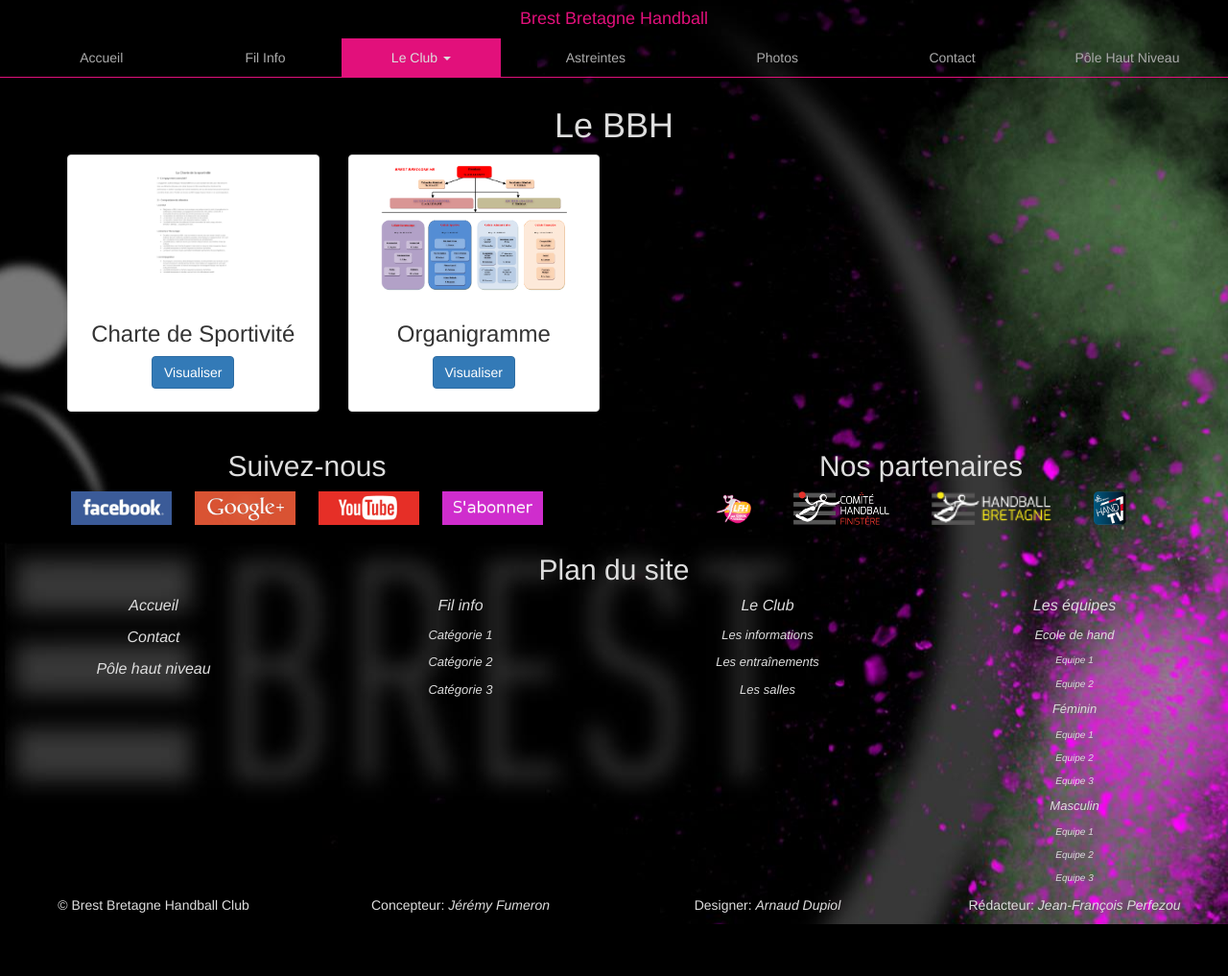
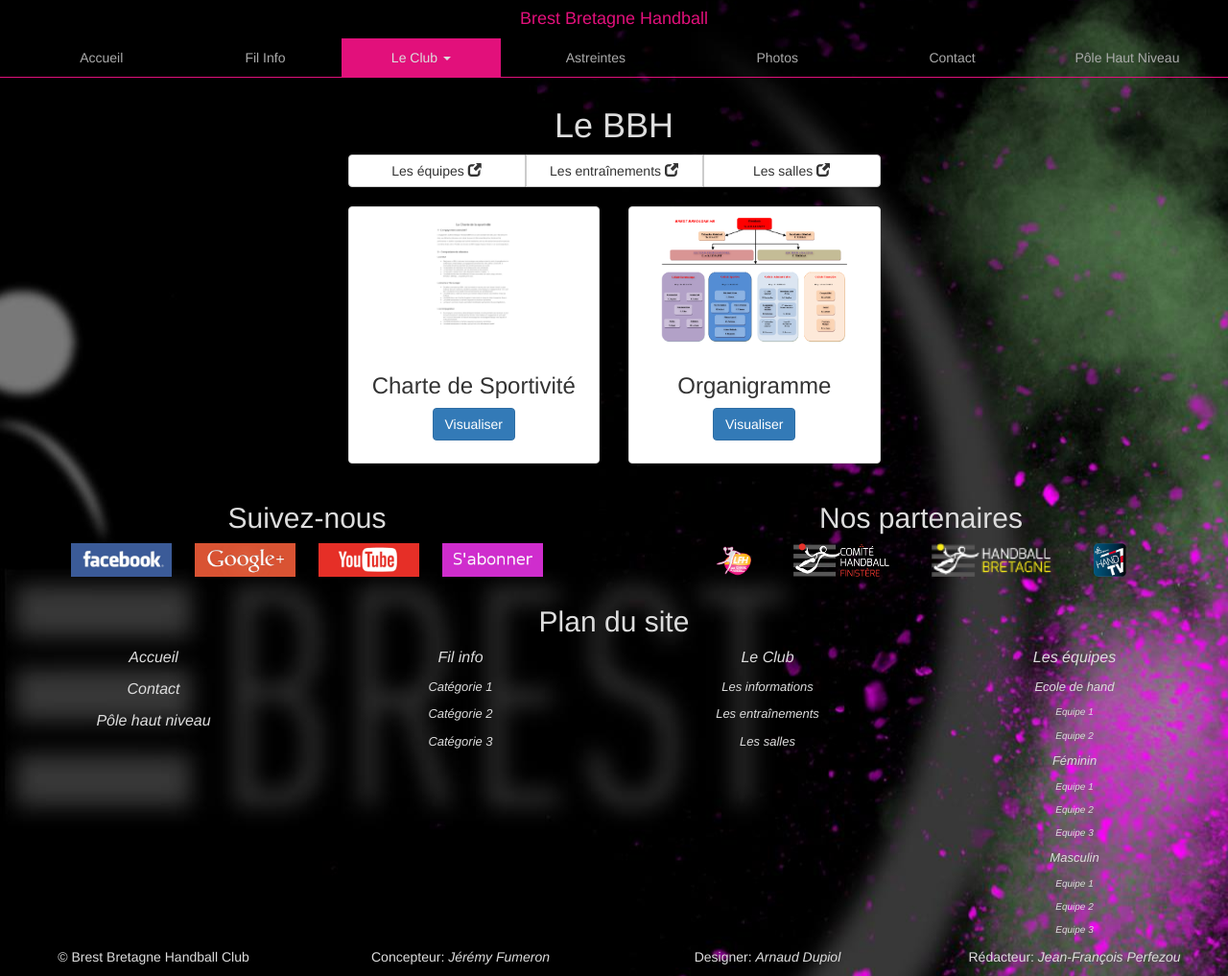
Before and after one commit to JFeremy/BBH_Website_2016_2017, a PHP site: page /index.php?page=club in a window 1280 px wide. Shown: the whole page at 96% size. Before the commit the page ends 963 px from the top, so only its background shows below. Run offline with PHP 8.4, Linux system fonts and the light colour scheme; some libraries are stand-ins or nearby versions.

Commit message:
Ajout de complément à la page du club, des entraînements

```diff
--- a/Site/assets/css/style.css
+++ b/Site/assets/css/style.css
@@ -18,6 +18,8 @@ nav.navbar.navbar-default.navbar-fixed-top
 nav.navbar.navbar-default.navbar-fixed-top ,
 .navbar-default .navbar-toggle
 { border-color: rgb(226, 16, 123) !important; }
+ul.dropdown-menu
+{ text-align: center;}
 /*####################################*/
 /*#              FOOTER              #*/
 /*####################################*/
@@ -60,6 +62,8 @@ span#contact
 { margin-left: 30px; }
 
 /*# # # # # ENTRAINEMENT # # # # #*/
+th a
+{ text-decoration: underline; }
 td,th {
     vertical-align: middle !important;
     text-align: center;
@@ -75,27 +79,30 @@ img.img-responsive
 /*####################################*/
 /*#              COLOR               #*/
 /*####################################*/
+.BBH_title,
+.BBH_title a,
+a.navbar-brand,
+a#subNavLink,
+.dropdown-menu.nav_link>li>a:hover
+{ color: rgb(226, 16, 123) !important; }
+
 footer,
 footer a,
-ul.nav.nav-justified li a:hover,
+ul.nav.nav-justified>li>a:hover,
 .nav.nav-justified>.active a,
-li.active a#subNavLink,
+li.active,
 a#subNavLink:hover,
-#titre_page,
-.dropdown-menu.nav_link>li>a
+#titre_page/*,
+.dropdown-menu.nav_link>li>a*/
 { color: #DDDDDD !important}
 
-.dropdown-menu>li>a
-{ color: #222222 !important; }
+.dropdown-menu>li>a,
+th a
+{ color: #333333 !important; }
 
 ul.nav.nav-justified>li>a
 { color: #AAAAAA !important; }
 
-.BBH_title,
-.BBH_title a,
-a.navbar-brand,
-a#subNavLink
-{ color: rgb(226, 16, 123) !important; }
 .BBH_title a:hover
 { color: #1aec29 !important; }
 
--- a/Site/club.php
+++ b/Site/club.php
@@ -1,21 +1,37 @@
 <!-- club_BEGIN -->
 <div class="row">
-  <div class="col-sm-4 col-md-3">
+  <!-- LES LIENS -->
+  <div class="col-md-offset-3 col-md-6">
+    <div class="btn-group btn-group-justified" role="group" aria-label="...">
+      <a href="index.php?page=equipes" type="button" class="btn btn-default">Les équipes
+        <span class="glyphicon glyphicon-new-window" aria-hidden="true"></span></a>
+      <a href="index.php?page=entrainements" type="button" class="btn btn-default">Les entraînements
+        <span class="glyphicon glyphicon-new-window" aria-hidden="true"></span></a>
+      <a href="index.php?page=salles" type="button" class="btn btn-default">Les salles
+        <span class="glyphicon glyphicon-new-window" aria-hidden="true"></span></a>
+    </div>
+  </div>
+</div>
+<br>
+<div class="row">
+  <!-- CHARTE DE SPORTIVITE -->
+  <div class="col-sm-offset-2 col-md-offset-3 col-sm-4 col-md-3">
     <div class="thumbnail">
       <img src="assets/images/chartesportivite.png" class="img-responsive" alt="Charte de Sportivité">
       <div class="caption">
         <h3 class="text-center">Charte de Sportivité</h3>
-        <p class="text-center"><a href="https://docs.google.com/file/d/0B29jlj-qlPnrYUZXdzJLWHVpM0U/preview" class="btn btn-primary" role="button">Visualiser</a></p>
+        <p class="text-center"><a href="https://docs.google.com/file/d/0B29jlj-qlPnrYUZXdzJLWHVpM0U/preview" target="_blank" class="btn btn-primary" role="button">Visualiser</a></p>
       </div>
     </div>
   </div>
 
+  <!-- ORGANIGRAMME -->
   <div class="col-sm-4 col-md-3">
     <div class="thumbnail">
       <img src="assets/images/organigrammebbh_2016-2017.png" class="img-responsive" alt="Organigramme">
       <div class="caption">
         <h3 class="text-center">Organigramme</h3>
-        <p class="text-center"><a href="https://docs.google.com/file/d/0B29jlj-qlPnrcGxUZGRWM29fb0k/preview" class="btn btn-primary" role="button">Visualiser</a></p>
+        <p class="text-center"><a href="https://docs.google.com/file/d/0B29jlj-qlPnrcGxUZGRWM29fb0k/preview" target="_blank" class="btn btn-primary" role="button">Visualiser</a></p>
       </div>
     </div>
   </div>
--- a/Site/header.php
+++ b/Site/header.php
@@ -46,7 +46,7 @@
 						<li class="BBH_nav BBH_nav_club" role="presentation" class="dropdown">
 							<a class="dropdown-toggle" data-toggle="dropdown" href="index.php?page=club" role="button" aria-haspopup="true" aria-expanded="false">
 							Le Club <span class="caret"></span></a>
-							<ul class="dropdown-menu nav_link">
+							<ul class="dropdown-menu nav_link text-center">
 								<li><a href="index.php?page=club">Infomations</a></li>
 								<li><a href="index.php?page=equipes">Equipes</a></li>
 								<li><a href="index.php?page=entrainements">Entrainements</a></li>
```
Also changed, not shown: Site/entrainement.php (+23 -23 lines).
